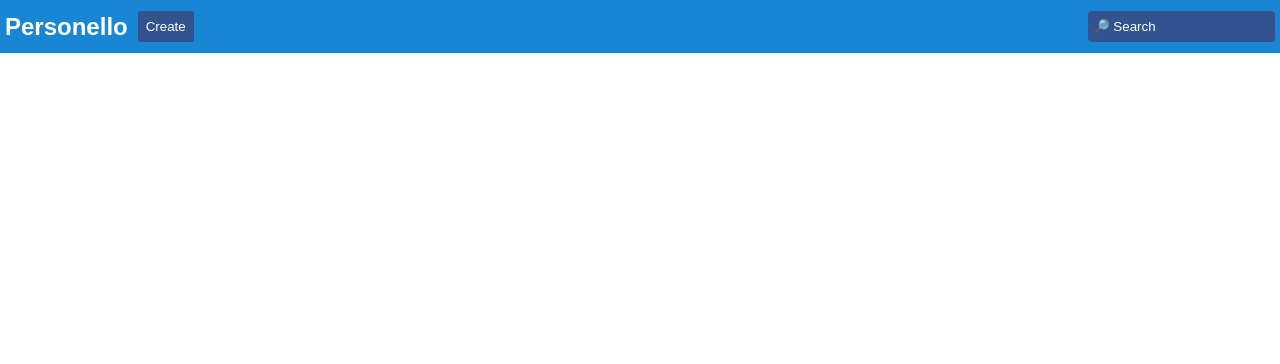
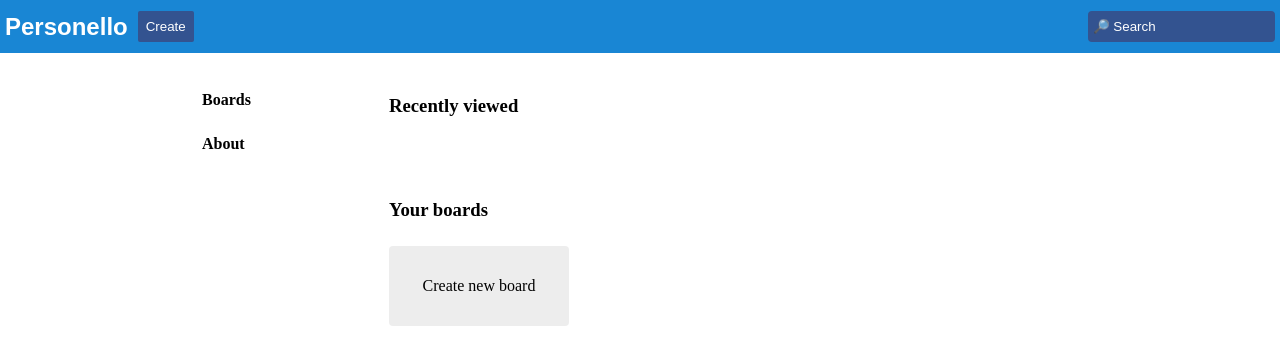
Before and after one commit to JasNjoku/personello, a React (Create React App) app in the folder personello/: page / in a window 1280 px wide. Shown: the top 364 px of the page. Built offline with nearby package versions, Linux system fonts and the light colour scheme.

Commit message:
completed homepage functionality

```diff
--- a/personello/src/App.css
+++ b/personello/src/App.css
@@ -5,12 +5,46 @@
 }
 
 :root {
---main-color: rgb(25, 134, 212);
+  --main-color: rgb(25, 134, 212);
+}
+
+.gradeGrey {
+  background: #bdc3c7;
+  background: -webkit-linear-gradient(to bottom, #2c3e50, #bdc3c7);
+  background: linear-gradient(to bottom, #2c3e50, #bdc3c7);
+}
+
+.piggyPink {
+  background: #ee9ca7;
+  background: -webkit-linear-gradient(to bottom, #ffdde1, #ee9ca7);
+  background: linear-gradient(to bottom, #ffdde1, #ee9ca7);
+}
+
+.coolBlues {
+  background: #2193b0;
+  /* fallback for old browsers */
+  background: -webkit-linear-gradient(to bottom, #6dd5ed, #2193b0);
+  /* Chrome 10-25, Safari 5.1-6 */
+  background: linear-gradient(to bottom, #6dd5ed, #2193b0);
+  /* W3C, IE 10+/ Edge, Firefox 16+, Chrome 26+, Opera 12+, Safari 7+ */
+}
+
+.harvey {
+  background: #1f4037;
+  /* fallback for old browsers */
+  background: -webkit-linear-gradient(to bottom, #99f2c8, #1f4037);
+  /* Chrome 10-25, Safari 5.1-6 */
+  background: linear-gradient(to bottom, #99f2c8, #1f4037);
+  /* W3C, IE 10+/ Edge, Firefox 16+, Chrome 26+, Opera 12+, Safari 7+ */
+
 }
 
 .homepage {
   max-width: 100vw;
-  min-height: 100vh;
+  max-height: 100vh;
+  display: flex;
+  flex-direction: column;
+  overflow: hidden;
 }
 
 .homepage-nav {
@@ -21,7 +55,7 @@
   padding: 6px 5px;
 }
 
-.homepage-nav > div {
+.homepage-nav>div {
   flex-basis: 50%;
 }
 
@@ -40,7 +74,7 @@
 .homepage-nav__left button {
   padding: 8px 8px;
   border-radius: 2px;
-  background-color:rgb(51, 83, 144);
+  background-color: rgb(51, 83, 144);
   color: white;
   border: none;
   cursor: pointer;
@@ -79,3 +113,149 @@
   background-color: white;
   color: black;
 }
+
+.homepage-body {
+  max-width: 100vw;
+  display: flex;
+}
+
+.homepage-body__side {
+  flex-basis: 30%;
+  display: flex;
+  justify-content: flex-end;
+}
+
+.side-content {
+  display: flex;
+  flex-direction: column;
+  flex-basis: 50%;
+}
+
+.side-content {
+  padding: 5px 5px;
+  margin-top: 20px;
+}
+
+.side-content a {
+  text-decoration: none;
+  margin: 8px 0;
+  border-radius: 4px;
+  padding: 5px;
+  color: black;
+  font-weight: 900;
+}
+
+.side-content a:hover {
+  background-color: rgba(196, 198, 201, 0.541);
+}
+
+.homepage-body__content {
+  display: flex;
+  flex-direction: column;
+  height: 100vh;
+  overflow-y: scroll;
+  flex-basis: 70%;
+  padding-right: 50px;
+}
+
+.homepage-body__content>div {
+  width: 100%;
+  margin: 40px 0 0 0;
+  /* background-color: blue; */
+}
+
+.homepage-body__content>div h3 {
+  display: flex;
+  align-items: center;
+  padding-top: 2px;
+  padding-left: 5px;
+}
+
+
+.boards-content {
+  display: flex;
+  flex-wrap: wrap;
+  margin: 20px 0;
+}
+
+.boards-content a {
+  text-decoration: none;
+  color: white;
+  font-size: 1.3em;
+  font-weight: 900;
+  margin: 5px 5px;
+  position: relative;
+}
+
+.boards-content a:hover {
+  opacity: 0.8;
+}
+
+.boards-content div {
+  height: 80px;
+  width: 180px;
+  border-radius: 4px;
+  padding: 10px 8px;
+
+}
+
+.create-board {
+  background-color: rgb(237, 237, 237);
+  display: flex;
+  align-items: center;
+  justify-content: center;
+  margin: 5px 5px;
+  cursor: pointer;
+}
+
+.create-board:hover {
+  background-color: lightgray;
+}
+
+.create-modal {
+  position: fixed;
+  right: 43%;
+  height: 85%;
+  width: 250px;
+  margin: 10px 0;
+  background: rgba(255, 255, 255, 1);
+  box-shadow: 0 8px 32px 0 rgba(31, 38, 135, 0.37);
+  backdrop-filter: blur(0px);
+  -webkit-backdrop-filter: blur(0px);
+  border-radius: 10px;
+  border: 1px solid rgba(255, 255, 255, 0.18);
+  display: flex;
+  flex-direction: column;
+}
+
+.create-modal header {
+  text-align: center;
+  padding: 5px 0;
+  border-bottom: 0.1px solid lightgrey;
+}
+
+.preview {
+  width: 150px;
+  height: 100px;
+  position: relative;
+  margin: 10px auto;
+  border-radius: 3px;
+  box-shadow: 0 3px 8px 0 rgba(31, 38, 135, 0.37);
+}
+
+.backgrounds-colours {
+  display: flex;
+  flex-wrap: wrap;
+}
+
+.backgrounds>div div {
+  cursor: pointer;
+  margin: 0px 5px;
+  width: 35px;
+  height: 28px;
+  border-radius: 3px;
+}
+
+.backgrounds>div div:hover {
+  opacity: 0.8;
+}
--- a/personello/src/Components/Board.js
+++ b/personello/src/Components/Board.js
@@ -1,8 +1,12 @@
-function IndividualBoard() {
+import { Link } from "react-router-dom";
+
+function IndividualBoard(props) {
     return (
-        <div className="board">
-
-        </div>
+        <Link key={props.board.name} to={`boards/${props.board.name}`}>
+            <div className={props.board.background}>
+                {props.board.name}
+            </div>
+        </Link>
     )
 }
 
--- a/personello/src/Routes/Boards.js
+++ b/personello/src/Routes/Boards.js
@@ -1,9 +1,22 @@
+import { useEffect, useState } from "react";
 import { useParams } from "react-router-dom";
 
 function Boards() {
+    const [board, setBoard] = useState({})
     const { id } = useParams();
+
+    useEffect(() => {
+        JSON.parse(localStorage.getItem('boards')).map(board => {
+            if(board.name === id) {
+                setBoard(board)
+                //check if recents already has the board!!, max recents 4. push new recent, pop last recent!
+                localStorage.setItem('recents', `[${JSON.stringify(board)}]`)
+            }
+        })
+    }, [id])
+
     return (
-        <div>
+        <div className={board.background}>
             <h1>
                 I am a board number {id}
             </h1>
--- a/personello/src/Routes/Home.js
+++ b/personello/src/Routes/Home.js
@@ -1,21 +1,40 @@
 import { useEffect, useState } from "react";
+import { Link, Navigate as Redirect } from "react-router-dom";
+import IndividualBoard from "../Components/Board";
 
 function Home() {
 
     const [boards, setBoards] = useState(() => {
-        if(localStorage.boards === undefined) {
+        if (localStorage.boards === undefined || localStorage.boards === '' || localStorage.boards === '[]') {
             return [];
         } else {
             return JSON.parse(localStorage.getItem('boards'))
         }
     });
-    const [favourites, setFavourites] = useState([]);
-    const [recents, setRecents] = useState([]);
+    const [favourites, setFavourites] = useState(() => {
+        if (localStorage.favourites === undefined || localStorage.favourites === '' || localStorage.favourites === '[]') {
+            return [];
+        } else {
+            return JSON.parse(localStorage.getItem('favourites'))
+        }
+    });
+    const [recents, setRecents] = useState(() => {
+        if (localStorage.recents === undefined || localStorage.recents === '' || localStorage.recents === '[]') {
+            return [];
+        } else {
+            return JSON.parse(localStorage.getItem('recents'))
+        }
+    });
+
     const [boardName, setBoardName] = useState('');
-    const [boardBackground, setBoardBackground] = useState('');
+    const [boardBackground, setBoardBackground] = useState('gradeGrey');
+    const [createModal, setCreateModal] = useState(false);
+    const [canCreate, setCanCreate] = useState(false);
+    const [redirect, setRedirect] = useState(false);
+
 
     useEffect(() => {
-        if(localStorage.boards === undefined || localStorage.favourites === undefined || localStorage.recents === undefined) {
+        if (localStorage.boards === undefined || localStorage.favourites === undefined || localStorage.recents === undefined) {
             localStorage.setItem('boards', '')
             localStorage.setItem('favourites', '')
             localStorage.setItem('recents', '')
@@ -24,21 +43,46 @@ function Home() {
     })
 
     useEffect(() => {
-        console.log(boards)
-    }, [boards])
+        if(boardName.length < 3) {
+            setCanCreate(false)
+        } else {
+            setCanCreate(true)
+        }
+    }, [boardName, boardBackground])
 
-    const gradients = [{
-        GradeGrey: {color1: '#bdc3c7', color2: '#2c3e50'}
-    }];
+
+    const gradients = [
+        {
+            GradeGrey: { className: 'gradeGrey' },
+            PiggyPink: { className: 'piggyPink' },
+            CoolBlues: { className: 'coolBlues' },
+            Harvey: { className: 'harvey' },
+        }];
+
+
+    const setBoardColor = (e) => {
+        setBoardBackground(e.target.className);
+    }
+
+    const setBoardTitle = (e) => {
+        //check if board name already exists
+        setBoardName(e.target.value)
+    }
+
+    const showModal = () => {
+        setCreateModal(true)
+    }
+
 
     const createBoard = () => {
+
         const board = {
-            name: 'PHP',
-            background: gradients[0].GradeGrey, //put colour in classname :)
+            name: boardName,
+            background: boardBackground,
             lists: []
         }
 
-        if(localStorage.getItem('boards') === '') {
+        if (localStorage.getItem('boards') === '') {
             localStorage.setItem('boards', `[${JSON.stringify(board)}]`)
             setBoards([board])
         } else {
@@ -47,10 +91,13 @@ function Home() {
             localStorage.setItem('boards', JSON.stringify(tempStorage))
             setBoards((prevState) => [...prevState, board])
         }
+        setRedirect(true);
+
     }
 
     return (
         <div className="homepage">
+            {redirect ? <Redirect to={`/boards/${boardName}`}></Redirect> : null}
             <nav className="homepage-nav">
                 <div className="homepage-nav__left">
                     <h2>Personello</h2>
@@ -64,19 +111,58 @@ function Home() {
             </nav>
             <main className="homepage-body">
                 <div className="homepage-body__side">
-
+                    <div className="side-content">
+                        <Link to={'/'}>Boards</Link>
+                        <Link to={'/'}>About</Link>
+                    </div>
                 </div>
                 <div className="homepage-body__content">
-                    <div className="starred-boards">
+                    {/* <div className="starred-boards">
+                        <h3>Starred boards</h3>
+                        <div className="boards-content">
+                            {boards.map((board) => <IndividualBoard key={board.name} board={board} />)}
+                        </div>
+                    </div> */}
+                    <div className="recent-boards">
+                        <h3>Recently viewed</h3>
+                        <div className="boards-content">
+                            {recents.map((board) => <IndividualBoard key={board.name} board={board} />)}
+                        </div>
+                    </div>
+                    <div className="boards">
+                        <h3>Your boards</h3>
+                        <div className="boards-content">
+                            {boards.map((board) => <IndividualBoard key={board.name} board={board} />)}
+                            <div className="create-board" onClick={showModal}>
+                                Create new board
+                            </div>
+                        </div>
+                    </div>
+                </div>
+                {!createModal ? null : <div className="create-modal">
+                    <header>Create board </header>
+                    <div className={`preview ${boardBackground}`}>
 
                     </div>
-                    <div className="recent-boards">
+                    <div className="backgrounds">
+                        Background
+                        <div className="backgrounds-colours">
+                            {Object.keys(gradients[0]).map((key, index) =>
+                                <div key={index} className={gradients[0][key].className} onClick={setBoardColor}>
 
+                                </div>
+                            )}
+                        </div>
                     </div>
-                    <div className="boards">
-
+                    <div className="board-title__input">
+                        <div>Board Title<span style={{ color: 'red' }}>*</span></div>
+                        <input onChange={setBoardTitle} />
+                        <div>👋Board title is required</div>
                     </div>
-                </div>
+                    <div className="board-submit">
+                        <button disabled={!canCreate} onClick={createBoard}>Create Board</button>
+                    </div>
+                </div>}
             </main>
         </div>
     )
```
